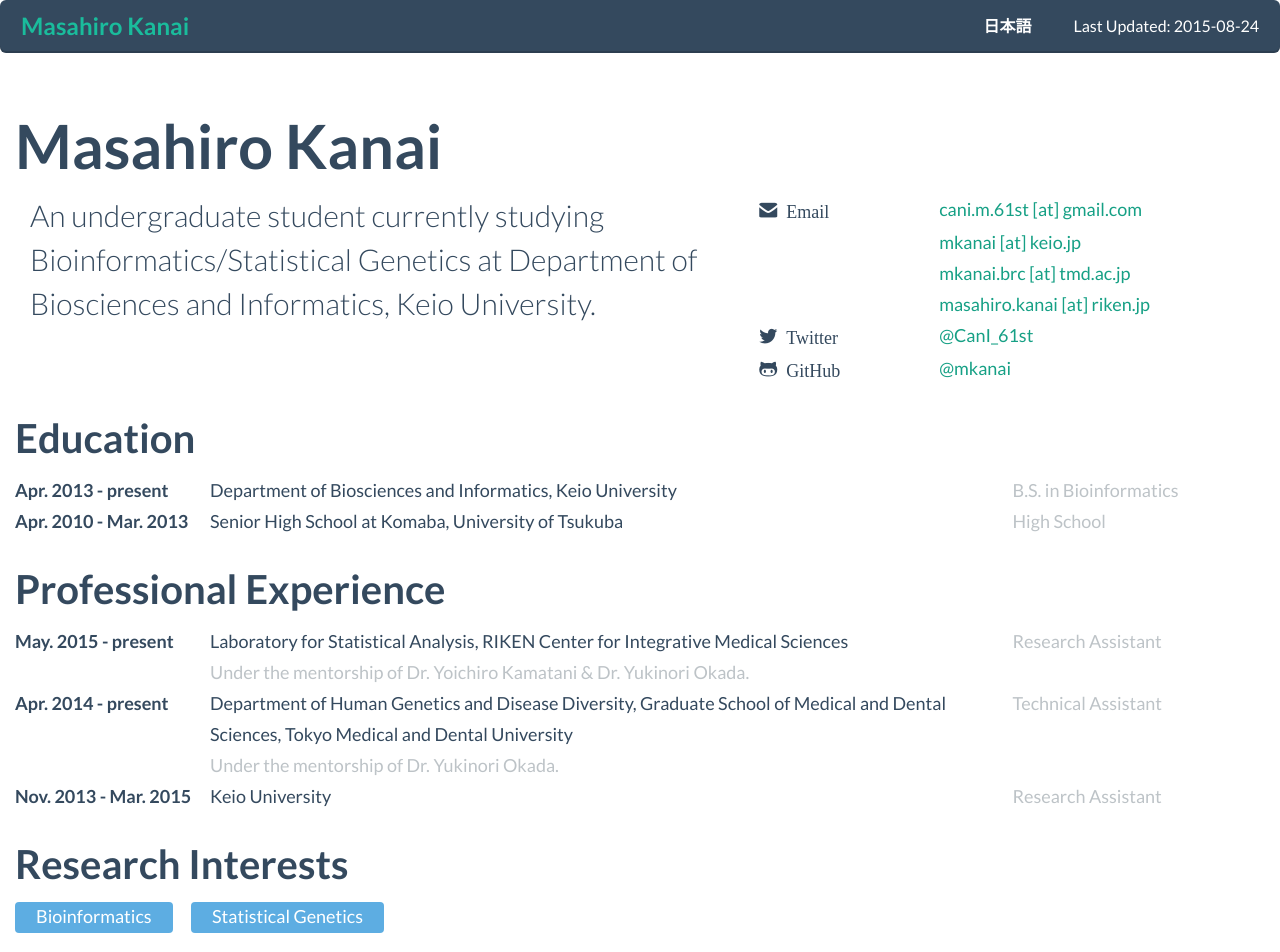
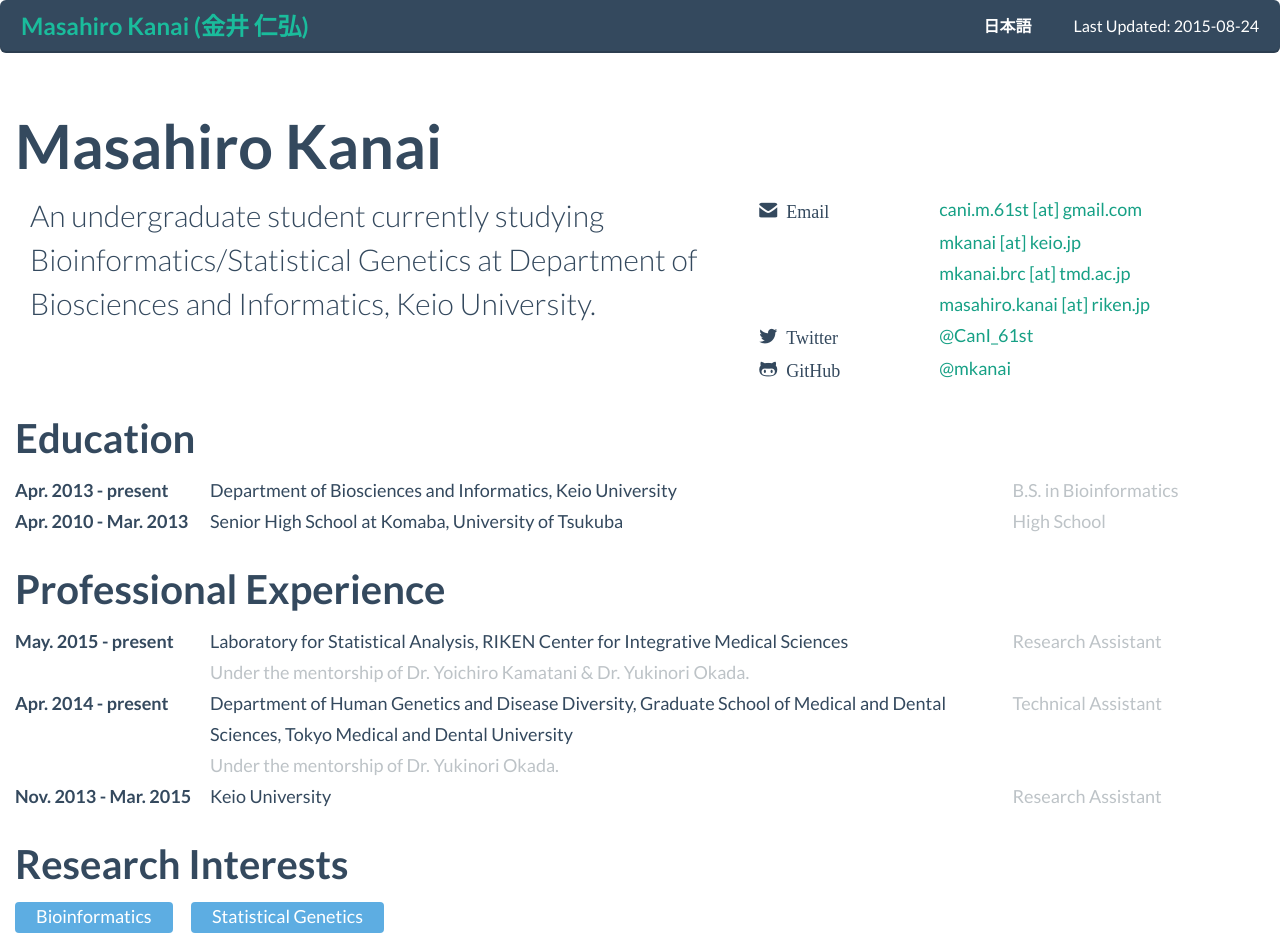
Before and after one commit to xtmgah/mkanai.github.io, a Jekyll site: the page built from index.html, in a window 1280 px wide. Shown: the top 952 px of the page. Built offline with Jekyll 4.4.1, drawn with Linux system fonts in a browser that asks for light colours.

```diff
--- a/Gemfile
+++ b/Gemfile
@@ -1,4 +1,3 @@
 source 'https://rubygems.org'
 gem 'jekyll'
-gem 'jekyll-assets'
 gem 'jekyll-scholar'
--- a/_config.yml
+++ b/_config.yml
@@ -1,7 +1,6 @@
 # Site settings
-title: Masahiro Kanai
-description: >
-  A personal website.
+title: Masahiro Kanai (金井 仁弘)
+description: A personal website.
 baseurl: "" # the subpath of your site, e.g. /blog/
 url: "http://mkanai.github.io" # the base hostname & protocol for your site
 twitter_username: CanI_61st
```
Also changed, not shown: Gemfile.lock, 2 other files.
